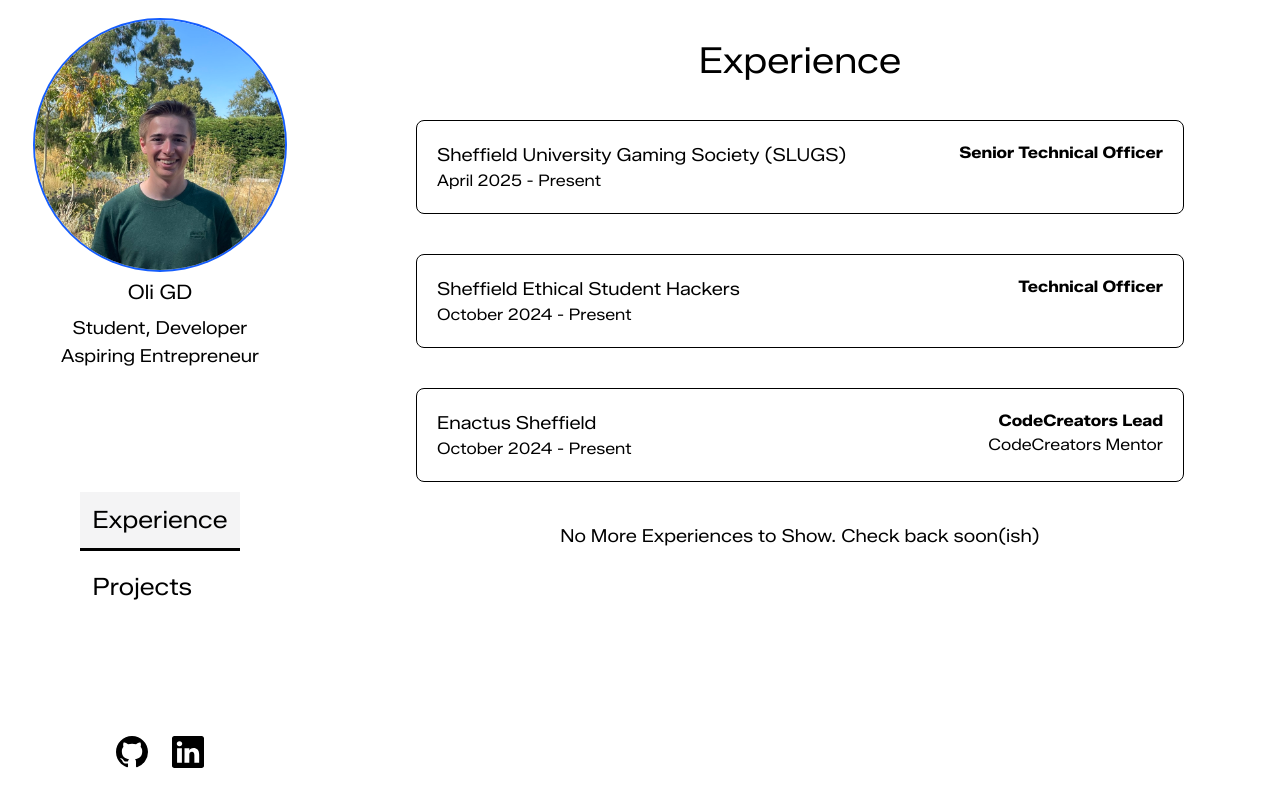
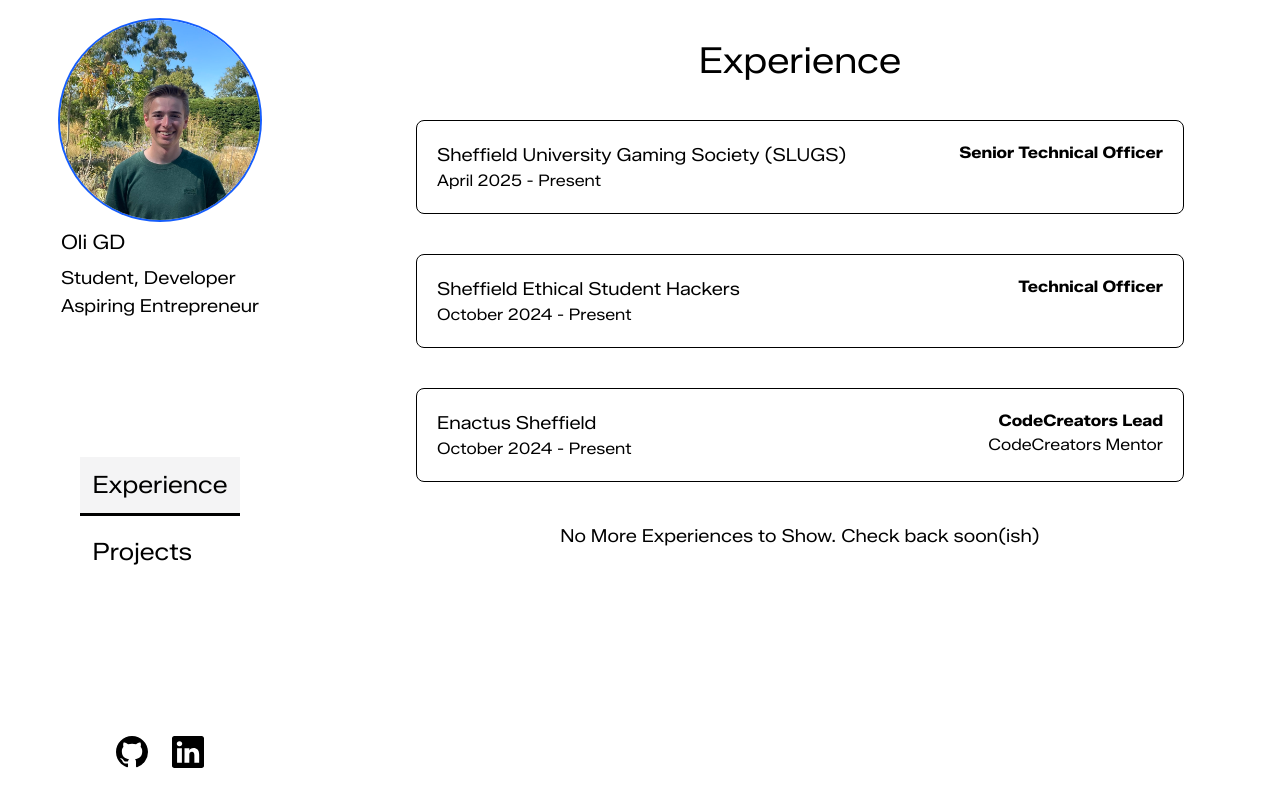
Before and after one commit to OGD311/uk.co.ogoodwinday_nextjs, a Next.js app: page / in a window 1280 px wide. Built offline with nearby package versions, Linux system fonts and the light colour scheme.

Commit message:
Made PFP smaller, changed styling for text.

```diff
--- a/src/app/page.tsx
+++ b/src/app/page.tsx
@@ -51,8 +51,10 @@ export default function Home() {
         <div className="h-full flex flex-col justify-between items-center">
           <div className="flex flex-col items-center mt-5">
             <ProfilePicture />
-            <h1 className="text-xl mt-2">Oli GD</h1>
-            <h2 className="text-lg w-full p-2 text-center">Student, Developer <br/> Aspiring Entrepreneur</h2>
+            <div className="w-full text-left">
+              <h1 className="text-xl mt-2 pl-2">Oli GD</h1>
+              <h2 className="text-lg w-full p-2">Student, Developer <br/> Aspiring Entrepreneur</h2>
+            </div>
           </div>
           <SectionsBar sections={["experience", "projects"]} activeSection={activeSection} />
           <SocialLinks />
--- a/src/components/ProfilePicture.tsx
+++ b/src/components/ProfilePicture.tsx
@@ -2,6 +2,6 @@ import Image from "next/image";
 
 export default function ProfilePicture() {
     return (
-        <Image src={"/me.png"} alt="Me" width={250} height={250} className="rounded-full aspect-square object-cover ring-2 ring-blue-600" />
+        <Image src={"/me.png"} alt="Me" width={200} height={200} className="rounded-full aspect-square object-cover ring-2 ring-blue-600" />
     );
 }
--- a/src/components/SocialLinks.tsx
+++ b/src/components/SocialLinks.tsx
@@ -5,7 +5,7 @@ import { links } from "../../public/data/links";
 export default function SocialLinks() {
 
     return (
-        <div className="flex w-full justify-center mb-5">
+        <div className="flex w-full justify-center mb-5 mt-5">
             <Link href={links.github} className="p-3">
                 <BsGithub className="h-8 w-8"/>
             </Link>
```
